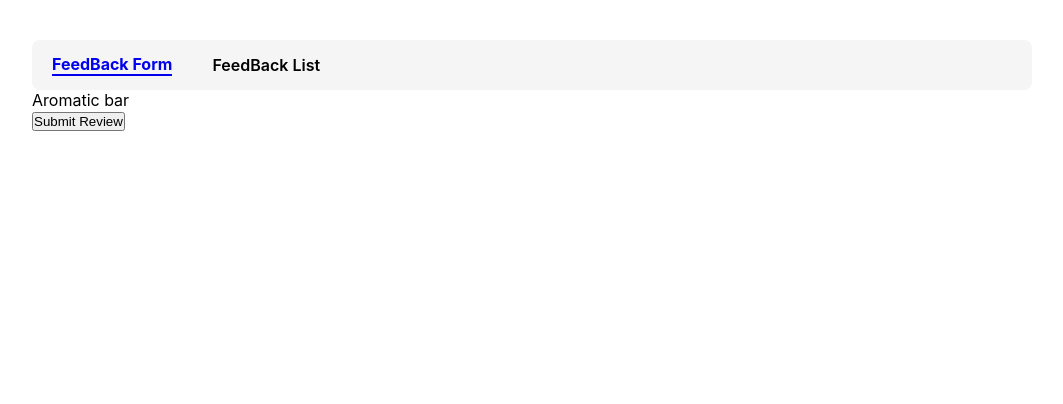
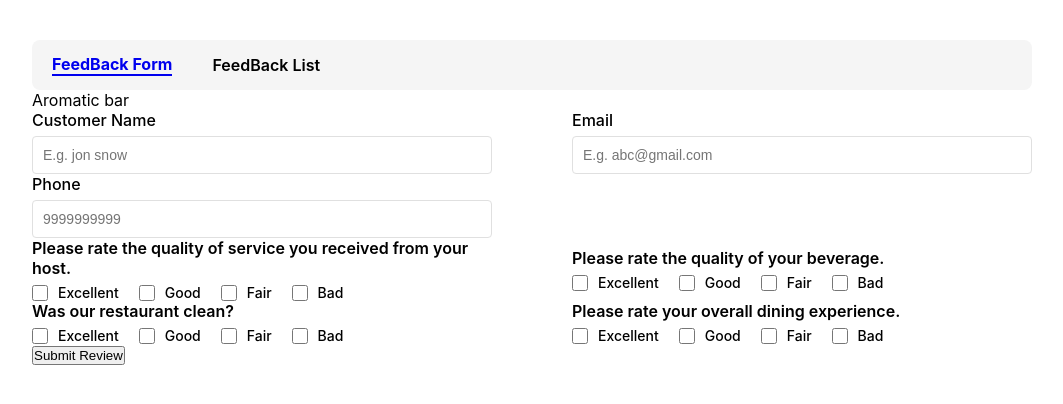
Before and after one commit to sumitsingh4411/senpiper-assignment, a React (Create React App) app: page / in a window 1280 px wide. Shown: the top 404 px of the page, without its empty margins (108-1171 px from the left). Built offline with nearby package versions, Linux system fonts and the light colour scheme.

Commit message:
creating folder stracture

```diff
--- a/src/pages/feedbackForm/FeddBackForm.css
+++ b/src/pages/feedbackForm/FeddBackForm.css
@@ -4,3 +4,16 @@
   height: 100%;
   max-width: 1200px;
 }
+.feedback-row {
+  display: flex;
+  align-items: center;
+  gap: 80px;
+  width: 100%;
+}
+.place_holer_div {
+  width: 100%;
+  height: 100%;
+  display: flex;
+  align-items: center;
+  justify-content: center;
+}
--- a/src/pages/feedbackForm/FeedBackForm.tsx
+++ b/src/pages/feedbackForm/FeedBackForm.tsx
@@ -1,6 +1,8 @@
 import React from "react";
+import CustomCheckBox from "../../shared/component/customCheckbox/CustomCheckBox";
+import CustomInput from "../../shared/component/customInput/CustomInput";
 import TabSection from "../../shared/component/tabSection/TabSection";
-import { PAGE_KEY } from "../../shared/utils/constant";
+import { FEEDBACK_FORM_LABEL, PAGE_KEY } from "../../shared/utils/constant";
 import "./FeddBackForm.css";
 
 export default function FeedBackForm() {
@@ -10,7 +12,32 @@ export default function FeedBackForm() {
       <div className="feedback-form">
         <div className="form-section">
           <div className="feedback-form-header">Aromatic bar</div>
-          <div className="feedback-first-row"></div>
+          <div className="feedback-form-container">
+            <div className="feedback-row">
+              <CustomInput
+                type="text"
+                placeholder="E.g. jon snow"
+                label="Customer Name"
+              />
+              <CustomInput
+                type="email"
+                placeholder="E.g. abc@gmail.com"
+                label="Email"
+              />
+            </div>
+            <div className="feedback-row">
+              <CustomInput type="text" placeholder="9999999999" label="Phone" />
+              <div className="place_holer_div"></div>
+            </div>
+            <div className="feedback-row">
+              <CustomCheckBox label={FEEDBACK_FORM_LABEL.SERVICE} />
+              <CustomCheckBox label={FEEDBACK_FORM_LABEL.BEVERAGE} />
+            </div>
+            <div className="feedback-row">
+              <CustomCheckBox label={FEEDBACK_FORM_LABEL.CLEAN} />
+              <CustomCheckBox label={FEEDBACK_FORM_LABEL.FOOD} />
+            </div>
+          </div>
         </div>
         <button className="submit-button">Submit Review</button>
       </div>
--- /dev/null
+++ b/src/shared/component/customCheckbox/CustomCheckBox.css
@@ -0,0 +1,39 @@
+.custom-checkbox {
+  display: flex;
+  flex-direction: column;
+  gap: 6px;
+  width: 100%;
+}
+
+.custom_checkbox_label {
+  font-size: 16px;
+  font-weight: 600;
+  color: #000000;
+}
+.custom_checkbox_container {
+  display: flex;
+  align-items: center;
+  gap: 20px;
+}
+
+.checkbox_container {
+  display: flex;
+  align-items: center;
+  gap: 10px;
+  align-items: center;
+}
+.checkbox_label {
+  font-size: 14px;
+  font-weight: 500;
+  color: #000000;
+}
+.custom_checkbox {
+  width: 16px;
+  height: 16px;
+  border: 1px solid #e0e0e0;
+  border-radius: 4px;
+  display: flex;
+  align-items: center;
+  justify-content: center;
+  cursor: pointer;
+}
--- a/src/shared/component/customCheckbox/CustomCheckBox.tsx
+++ b/src/shared/component/customCheckbox/CustomCheckBox.tsx
@@ -1,7 +1,20 @@
-import React from 'react'
+import React from "react";
+import { CHECKBOX_LABEL } from "../../utils/constant";
+import "./CustomCheckBox.css";
 
-export default function CustomCheckBox() {
+export default function CustomCheckBox({ label, error }: any) {
   return (
-    <div>CustomCheckBox</div>
-  )
+    <div className="custom-checkbox">
+      <label className="custom_checkbox_label">{label}</label>
+      <div className="custom_checkbox_container">
+        {CHECKBOX_LABEL.map((item: any) => (
+          <div className="checkbox_container">
+            <input type="checkbox" className="custom_checkbox" />
+            <span className="checkbox_label">{item.label}</span>
+          </div>
+        ))}
+      </div>
+      {error && <div className="error">{error}</div>}
+    </div>
+  );
 }
--- /dev/null
+++ b/src/shared/component/customInput/CustomInput.css
@@ -0,0 +1,21 @@
+.custom-input {
+  display: flex;
+  flex-direction: column;
+  gap: 6px;
+  width: 100%;
+}
+.custom_label {
+  font-size: 16px;
+  font-weight: 500;
+  color: #000000;
+}
+
+.custom_input_filed {
+  border: 1px solid #e0e0e0;
+  border-radius: 4px;
+  padding: 10px;
+  font-size: 14px;
+  color: #000;
+  outline: none;
+  width: 100%;
+}
--- a/src/shared/component/customInput/CustomInput.tsx
+++ b/src/shared/component/customInput/CustomInput.tsx
@@ -1,7 +1,16 @@
-import React from 'react'
+import React from "react";
+import "./CustomInput.css";
 
-export default function CustomInput() {
+export default function CustomInput({ type, placeholder, label, error }: any) {
   return (
-    <div>CustomInput</div>
-  )
+    <div className="custom-input">
+      <label className="custom_label">{label}</label>
+      <input
+        type={type}
+        placeholder={placeholder}
+        className="custom_input_filed"
+      />
+      {error && <div className="error">{error}</div>}
+    </div>
+  );
 }
--- a/src/shared/utils/constant.ts
+++ b/src/shared/utils/constant.ts
@@ -19,3 +19,29 @@ export const enum PAGE_KEY {
   FEEDBACK_FORM = 0,
   FEEDBACK_LIST = 1,
 }
+
+export const enum FEEDBACK_FORM_LABEL {
+  SERVICE = "Please rate the quality of service you received from your host.",
+  BEVERAGE = "Please rate the quality of your beverage.",
+  CLEAN = "Was our restaurant clean?",
+  FOOD = "Please rate your overall dining experience.",
+}
+
+export const CHECKBOX_LABEL = [
+  {
+    id: 1,
+    label: "Excellent",
+  },
+  {
+    id: 2,
+    label: "Good",
+  },
+  {
+    id: 3,
+    label: "Fair",
+  },
+  {
+    id: 4,
+    label: "Bad",
+  },
+];
```
